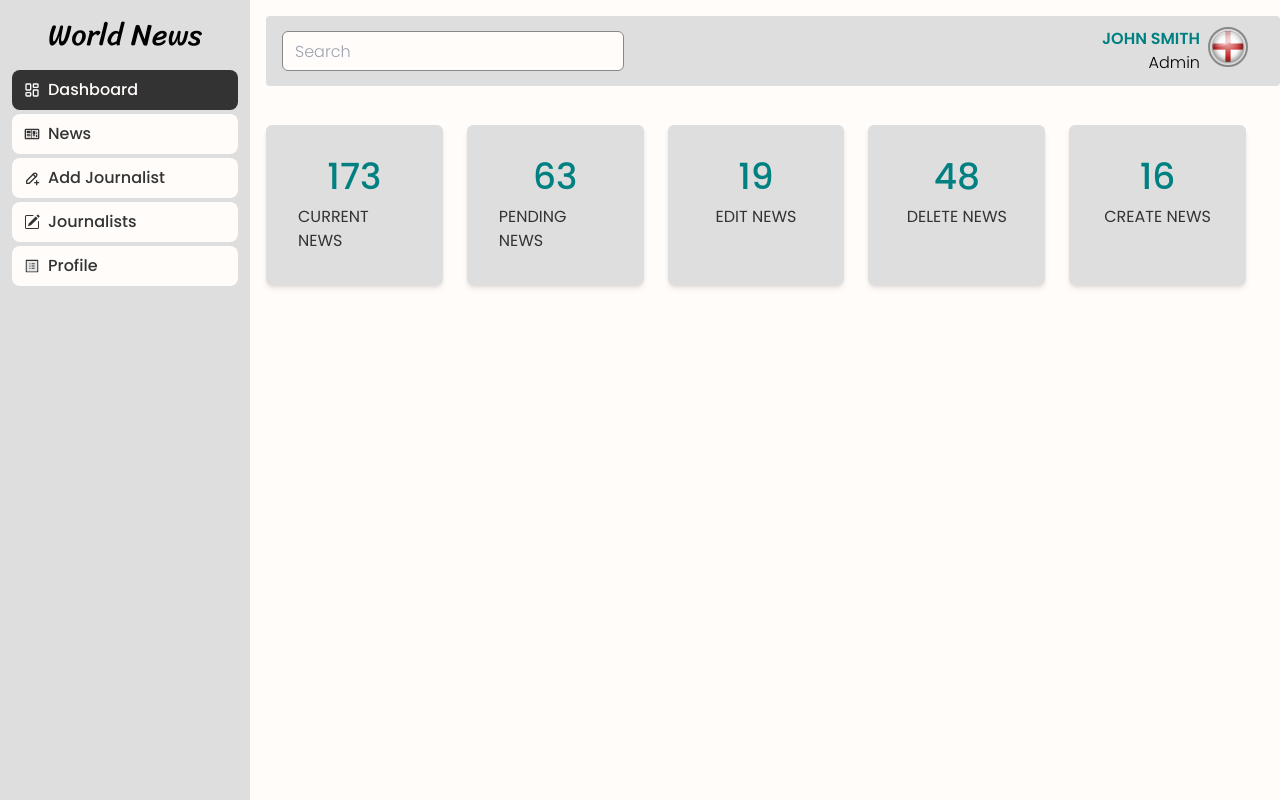
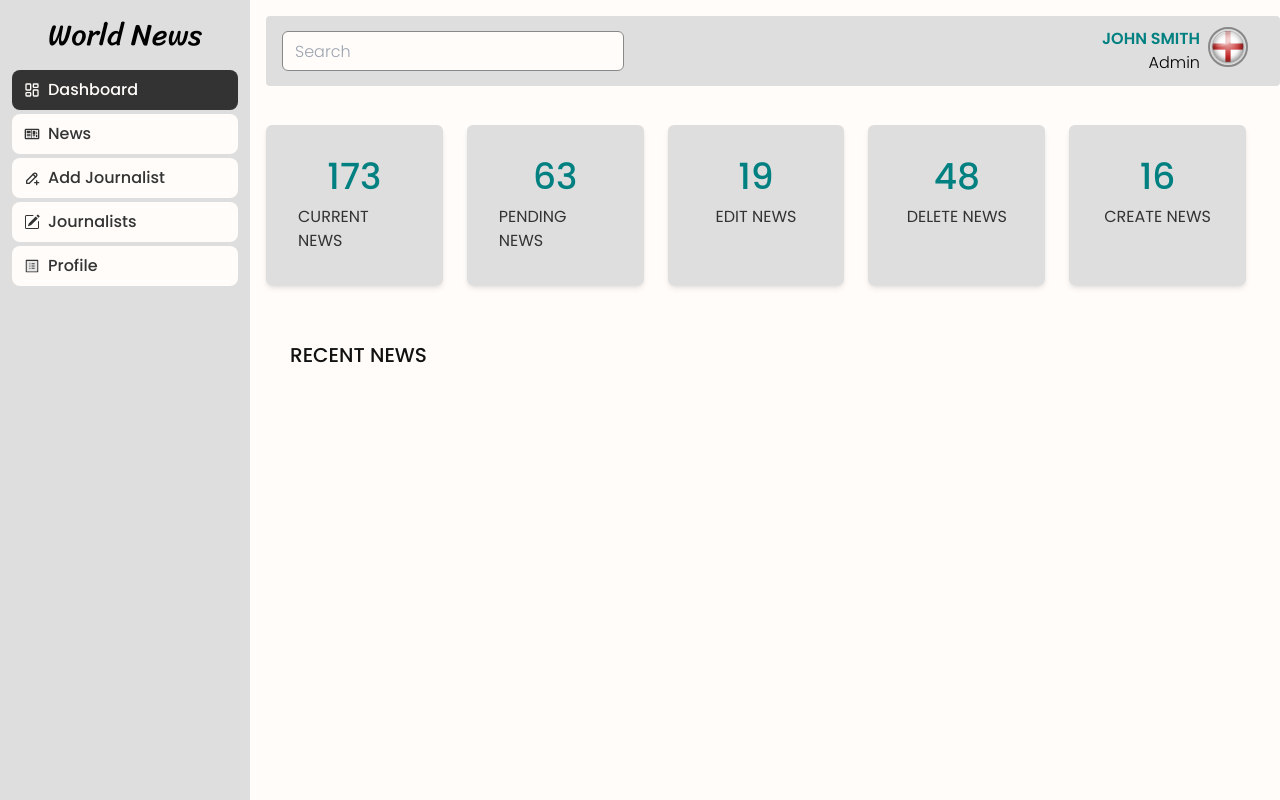
Before and after one commit to Nimira43/World-News, a React (Vite) app in the folder client/: page /dashboard/admin in a window 1280 px wide. Built offline with nearby package versions, Linux system fonts and the light colour scheme.

Commit message:
Continuing work on admin dashboard.

```diff
--- a/client/src/dashboard/components/NewsContent.jsx
+++ b/client/src/dashboard/components/NewsContent.jsx
@@ -31,7 +31,7 @@ const NewsContent = () => {
               <th className='py-4 px-6 text-left'>Action</th>
             </tr>
           </thead>
-          <tbody className='bg-grey-light'>
+          <tbody className='bg-grey-light text-dark'>
             {[1, 2, 3].map((item, index) => (
               <tr
                 key={index}
--- a/client/src/dashboard/pages/AdminIndex.jsx
+++ b/client/src/dashboard/pages/AdminIndex.jsx
@@ -1,3 +1,5 @@
+import { Link } from "react-router-dom"
+
 const AdminIndex = () => {
   return (
     <div className='mt-6'>
@@ -26,7 +28,16 @@ const AdminIndex = () => {
           </div>
         ))}
       </div>
-
+      <div className='bg-light p-6 mt-8'>
+        <div className='flex justify-between items-center pb-4'>
+          <h2 className='text-dark font-medium text-xl uppercase'>Recent News</h2>
+          <Link
+            to='/news'
+            className='text-dark'
+          >
+          </Link>
+        </div>
+      </div>
     </div>
   )
 }
--- a/client/src/dashboard/pages/News.jsx
+++ b/client/src/dashboard/pages/News.jsx
@@ -10,7 +10,7 @@ const News = () => {
   return (
     <div className='bg-light rounded-md'>
       <div className='flex justify-between p-4'>
-        <h2 className='text-xl font-medium'>News</h2>
+        <h2 className='text-xl font-medium uppercase'>News</h2>
         {
           userInfo.role !== 'admin' &&
             <Link
--- a/client/tailwind.config.js
+++ b/client/tailwind.config.js
@@ -10,6 +10,7 @@ export default {
         'primary': '#008080',
         'primary-light': '#aae5e5',
         'secondary': '#ff4500',
+        'dark': '#111',
         'light': '#fffcfa',
         'grey-light-extra': '#eee',
         'grey-light': '#dedede',
```
